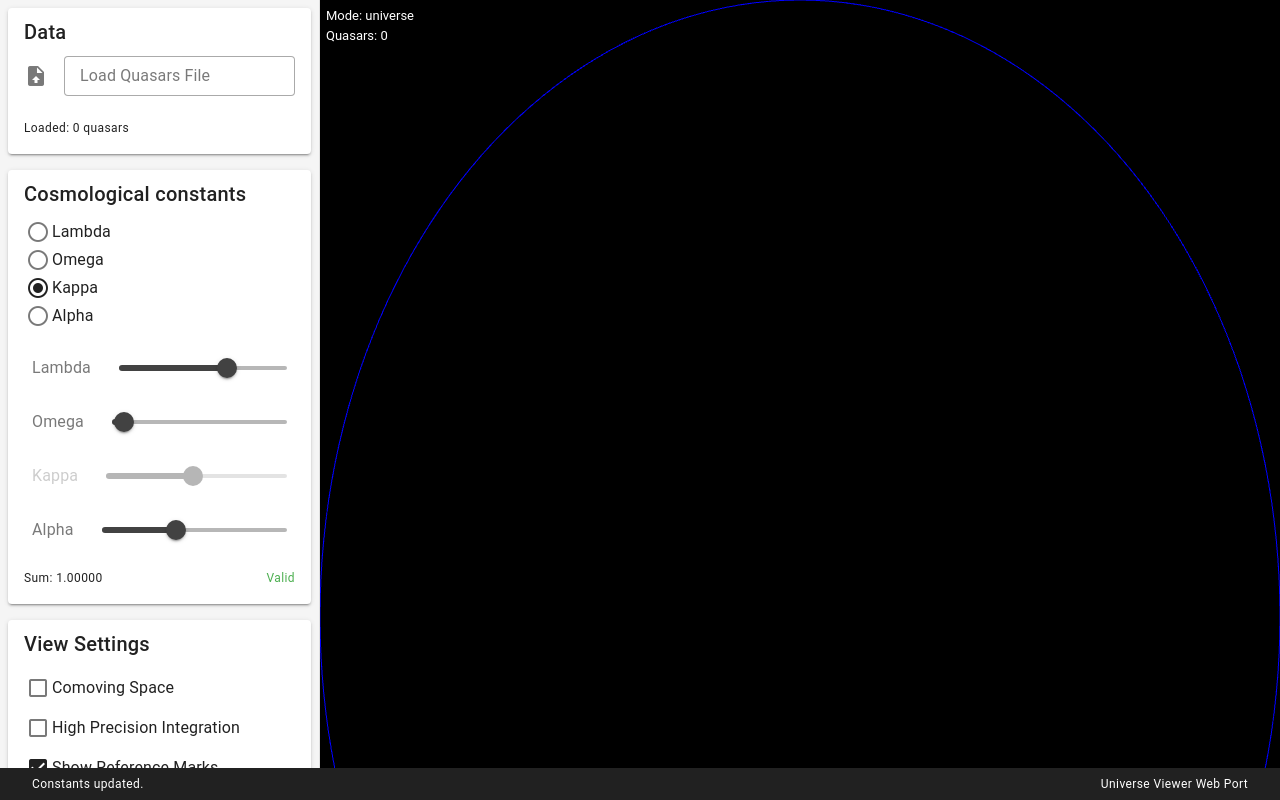
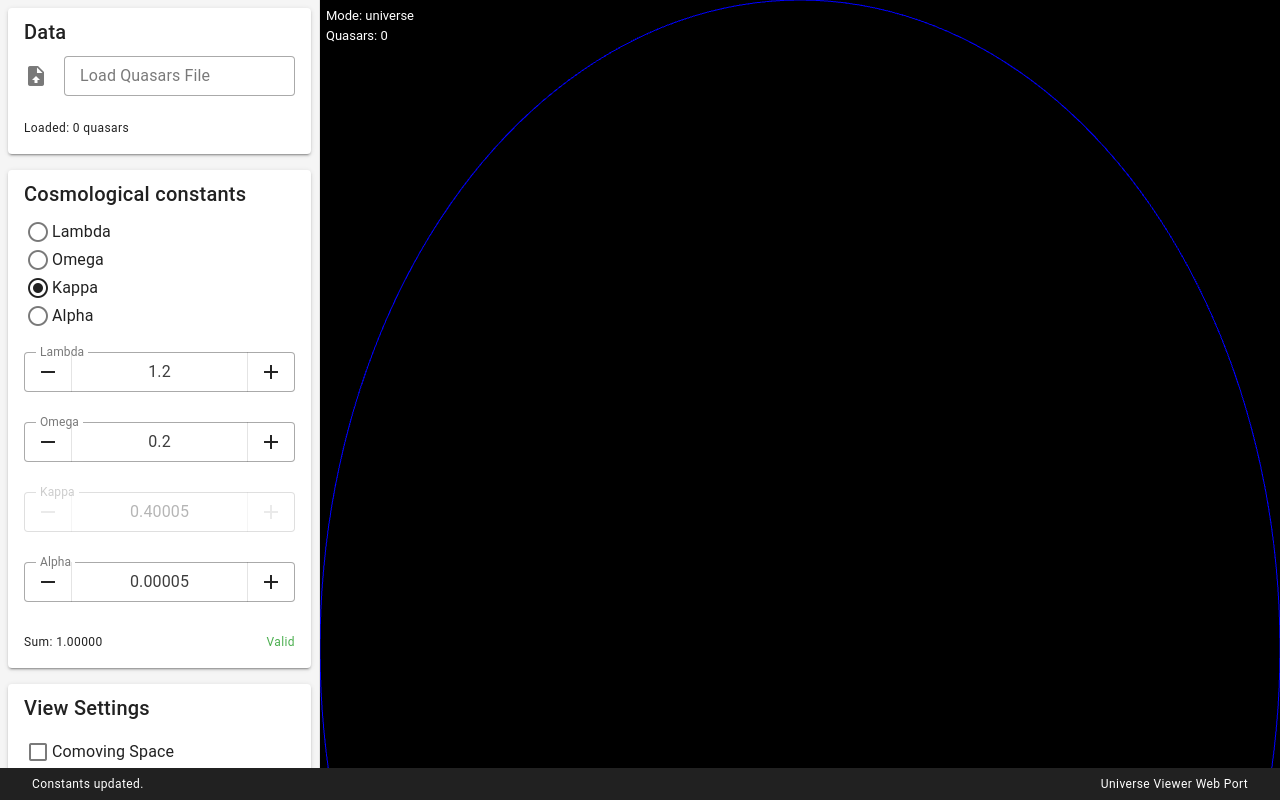
Before and after one commit to UniverseViewer/universe-viewer, a Vue app: page / in a window 1280 px wide. Built offline with nearby package versions, Linux system fonts and the light colour scheme.

Commit message:
Replaced cosmological constants sliders with number inputs

```diff
--- a/src/views/MainWindow.vue
+++ b/src/views/MainWindow.vue
@@ -31,44 +31,50 @@
                   <v-radio label="Kappa" value="kappa"></v-radio>
                   <v-radio label="Alpha" value="alpha"></v-radio>
                 </v-radio-group>
-
-                <v-slider
+                <v-number-input
                   v-model="lambda"
                   :disabled="selectedConst === 'lambda'"
-                  :min="-2"
-                  :max="3"
-                  step="0.0001"
                   label="Lambda"
-                  thumb-label
-                ></v-slider>
-                <v-slider
+                  :precision="null"
+                  :step="0.05"
+                  control-variant="split"
+                  density="compact"
+                  variant="outlined"
+                  class="mb-2"
+                ></v-number-input>
+                <v-number-input
                   v-model="omega"
                   :disabled="selectedConst === 'omega'"
-                  :min="0.0001"
-                  :max="3"
-                  step="0.0001"
                   label="Omega"
-                  thumb-label
-                ></v-slider>
-                <v-slider
+                  :precision="null"
+                  :step="0.05"
+                  control-variant="split"
+                  density="compact"
+                  variant="outlined"
+                  class="mb-2"
+                ></v-number-input>
+                <v-number-input
                   v-model="kappa"
                   :disabled="selectedConst === 'kappa'"
-                  :min="-2"
-                  :max="3"
-                  step="0.0001"
                   label="Kappa"
-                  thumb-label
-                ></v-slider>
-                <v-slider
+                  :precision="null"
+                  :step="0.05"
+                  control-variant="split"
+                  density="compact"
+                  variant="outlined"
+                  class="mb-2"
+                ></v-number-input>
+                <v-number-input
                   v-model="alpha"
                   :disabled="selectedConst === 'alpha'"
-                  :min="-2"
-                  :max="3"
-                  step="0.0001"
                   label="Alpha"
-                  thumb-label
-                ></v-slider>
-
+                  :precision="null"
+                  :step="0.05"
+                  control-variant="split"
+                  density="compact"
+                  variant="outlined"
+                  class="mb-2"
+                ></v-number-input>
                 <div class="d-flex justify-space-between text-caption">
                   <span>Sum: {{ sumConsts.toFixed(5) }}</span>
                   <span
@@ -249,6 +255,7 @@ function onFileChange(event) {
 }
 
 // Logic Updates
+
 function updateEnvironmentConstants() {
   try {
     Environment.setCosmoConsts(lambda.value, omega.value, kappa.value, alpha.value)
```
